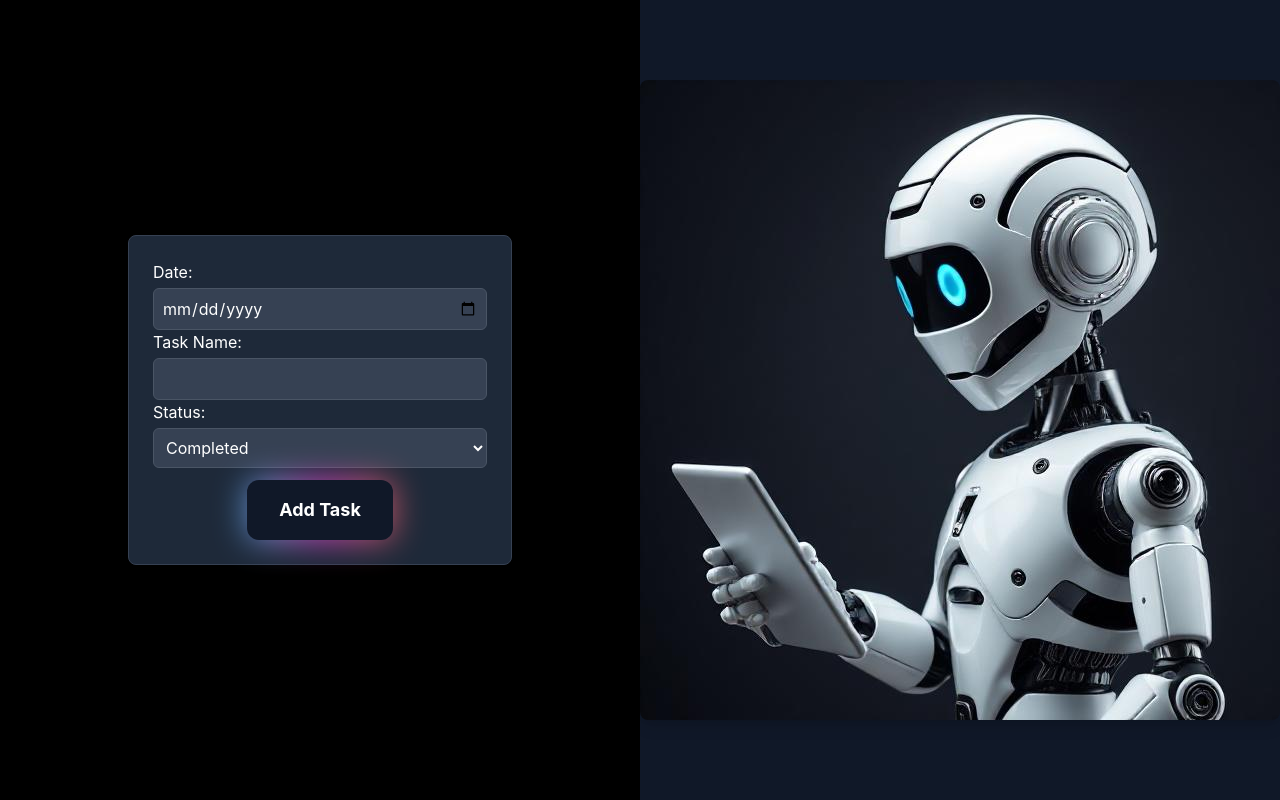
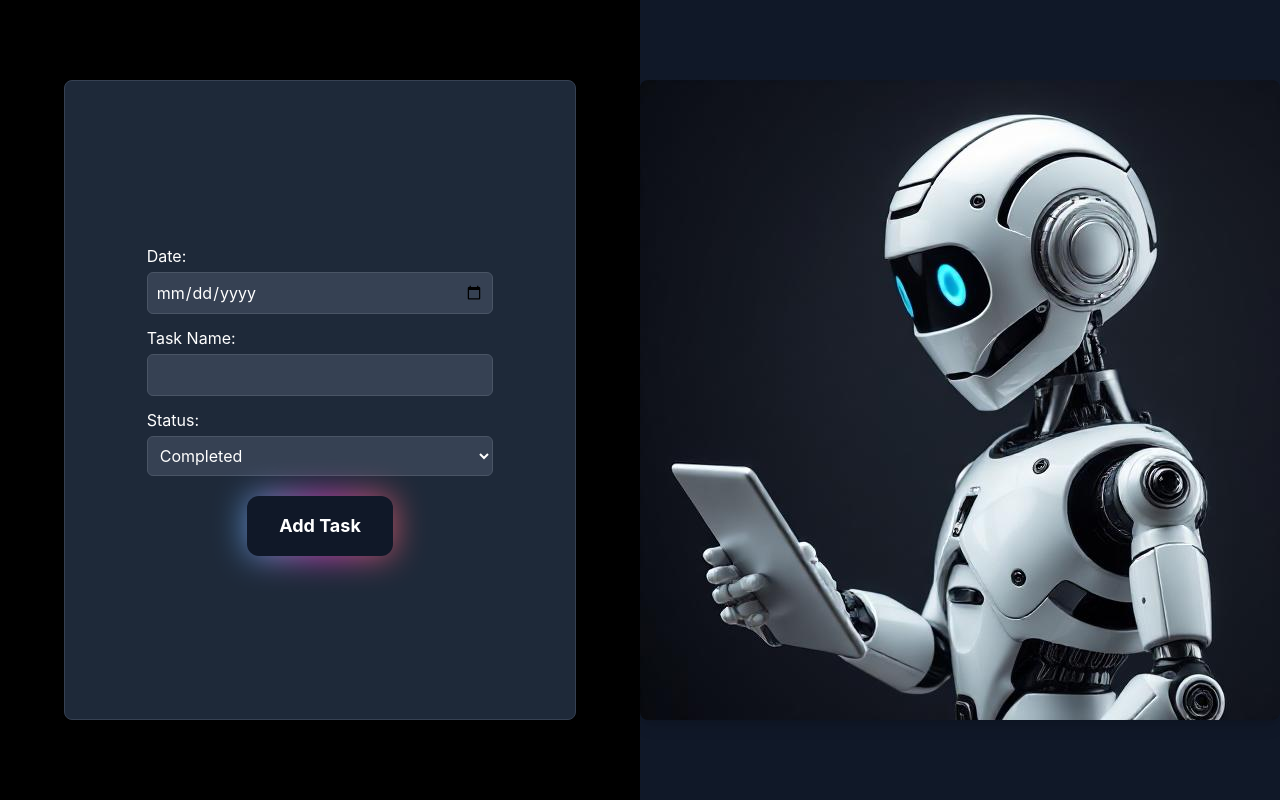
Before and after one commit to Lakde-Maheshwari/CSE, a React (Vite) app in the folder frontend/: page /taskform in a window 1280 px wide. Built offline with nearby package versions, Linux system fonts and the light colour scheme; no server answers.

Commit message:
Deleting Task.js

```diff
--- a/frontend/src/components/sidebar.jsx
+++ b/frontend/src/components/sidebar.jsx
@@ -7,7 +7,7 @@ const Sidebar = () => {
     window.location.href = "/group";
   }
   return (
-    <div className="w-1/4 bg-gray-900 bg-opacity-90 backdrop-blur-lg p-6 text-white rounded-xl shadow-lg h-auto border border-gray-800">
+    <div className="w-96 bg-gray-900 bg-opacity-90 backdrop-blur-lg p-6 text-white rounded-xl shadow-lg h-auto border border-gray-800">
       <div className="flex flex-col space-y-4">
         {/* Sidebar Title with Icon */}
         <div className="flex items-center space-x-2">
--- a/frontend/src/components/taskform.jsx
+++ b/frontend/src/components/taskform.jsx
@@ -1,6 +1,6 @@
 import React, { useState } from "react";
 import Button from "./button";
-import {motion} from "framer-motion";
+import { motion } from "framer-motion";
 
 const TaskForm = ({ onSubmit }) => {
   const [formData, setFormData] = useState({
@@ -22,13 +22,14 @@ const TaskForm = ({ onSubmit }) => {
 
   return (
     <div className="fixed inset-0 flex">
-      {/* right Side - form Section */}
+      {/* Right Side - Form Section */}
       <div className="w-1/2 flex justify-center items-center bg-black bg-opacity-50">
-        <form
+        <motion.form
           onSubmit={handleSubmit}
-          className="bg-gray-800 p-6 rounded-lg shadow-lg border border-gray-700 w-96"
+          className="bg-gray-800 p-6 rounded-lg shadow-lg border border-gray-700 w-4/5 h-4/5 flex flex-col justify-center"
         >
-          <label className="block text-white text-left">
+          <div className="flex flex-col items-center">
+            <label className="block text-white text-left w-3/4">
               Date:
               <input
                 type="date"
@@ -40,7 +41,7 @@ const TaskForm = ({ onSubmit }) => {
               />
             </label>
 
-          <label className="block text-white text-left">
+            <label className="block text-white text-left w-3/4 mt-3">
               Task Name:
               <input
                 type="text"
@@ -52,7 +53,7 @@ const TaskForm = ({ onSubmit }) => {
               />
             </label>
 
-          <label className="block text-white text-left">
+            <label className="block text-white text-left w-3/4 mt-3">
               Status:
               <select
                 name="status"
@@ -65,15 +66,15 @@ const TaskForm = ({ onSubmit }) => {
                 <option value="Completed">Completed</option>
               </select>
             </label>
+          </div>
 
-          <div className="mt-3">
+          <div className="mt-5 flex justify-center">
             <Button label="Add Task" type="submit" />
           </div>
-        </form>
+        </motion.form>
       </div>
 
-      {/* Right Side - image Section */}
-
+      {/* Right Side - Image Section */}
       <div className="w-1/2 flex justify-center items-center bg-gray-900">
         <motion.img
           src="/task image.jpg"
--- a/frontend/src/components/tasklist.jsx
+++ b/frontend/src/components/tasklist.jsx
@@ -1,16 +1,32 @@
+import { useState, useEffect } from "react";
+import axios from "axios";
 import Button from "./button";
 import { useNavigate } from "react-router-dom";
 
 const TaskList = () => {
   const navigate = useNavigate();
-  const HandleButtonClick = () => {
-    navigate('/taskform');
+  const [tasks, setTasks] = useState([]);
+
+  useEffect(() => {
+    axios.get("http://localhost:6471/api/tasks")
+      .then(response => setTasks(response.data))
+      .catch(error => console.error("Error fetching tasks:", error));
+  }, []);
+
+  const handleButtonClick = () => {
+    navigate("/taskform");
+  };
+
+  const handleDelete = (id) => {
+    axios.delete(`http://localhost:6471/api/tasks/${id}`)
+      .then(() => setTasks(tasks.filter(task => task._id !== id)))
+      .catch(error => console.error("Error deleting task:", error));
   };
 
   const statusColors = {
     Completed: "text-green-400",
     Pursued: "text-orange-400",
-    Pending: "text-red-400"
+    Pending: "text-red-400",
   };
 
   return (
@@ -18,7 +34,7 @@ const TaskList = () => {
       {/* Header Section with Button */}
       <div className="flex justify-between items-center mb-4">
         <h2 className="text-lg font-semibold">Your Tasks</h2>
-        <Button label="+ Add New Task" onClick={HandleButtonClick} />
+        <Button label="+ Add New Task" onClick={handleButtonClick} />
       </div>
 
       {/* Table Container */}
@@ -29,20 +45,32 @@ const TaskList = () => {
               <th className="border border-gray-600 p-3 text-left">Date</th>
               <th className="border border-gray-600 p-3 text-left">Status</th>
               <th className="border border-gray-600 p-3 text-left">Task Name</th>
+              <th className="border border-gray-600 p-3 text-left">Actions</th>
             </tr>
           </thead>
           <tbody>
-            {[{ date: "2025-02-03", status: "Completed", name: "Task 1" }, { date: "2025-02-04", status: "Pursued", name: "Task 2" }, { date: "2025-02-05", status: "Pending", name: "Task 3" }].map(
-              (task, index) => (
-                <tr key={index} className="border border-gray-700 bg-gray-800 hover:bg-gray-700 transition duration-300">
-                  <td className="border border-gray-600 p-3">{task.date}</td>
-                  <td className={`border border-gray-600 p-3 font-semibold ${statusColors[task.status]}`}>
-                    {task.status}
-                  </td>
-                  <td className="border border-gray-600 p-3">{task.name}</td>
-                </tr>
-              )
-            )}
+            {tasks.map((task) => (
+              <tr
+                key={task._id}
+                className="border border-gray-700 bg-gray-800 hover:bg-gray-700 transition duration-300"
+              >
+                <td className="border border-gray-600 p-3">{task.date}</td>
+                <td
+                  className={`border border-gray-600 p-3 font-semibold ${statusColors[task.status]}`}
+                >
+                  {task.status}
+                </td>
+                <td className="border border-gray-600 p-3">{task.name}</td>
+                <td className="border border-gray-600 p-3">
+                  <button
+                    onClick={() => handleDelete(task._id)}
+                    className="bg-red-500 text-white px-3 py-1 rounded hover:bg-red-700 transition"
+                  >
+                    Delete
+                  </button>
+                </td>
+              </tr>
+            ))}
           </tbody>
         </table>
       </div>
```
Also changed, not shown: 1 other file (tests, documents, lock files or other folders). Lines whose indentation alone changed are shown as unchanged.
